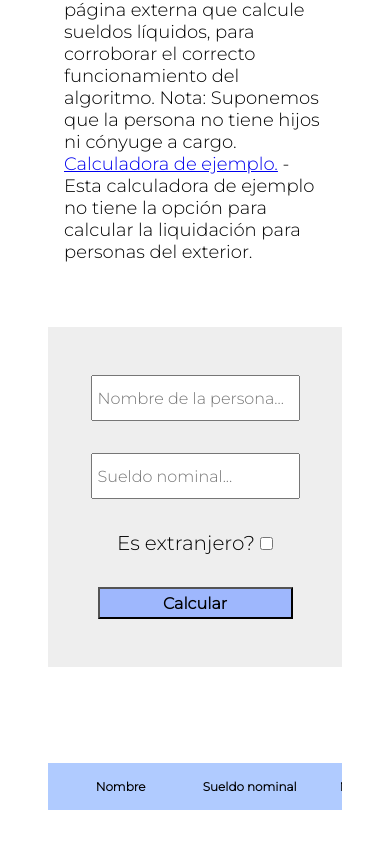
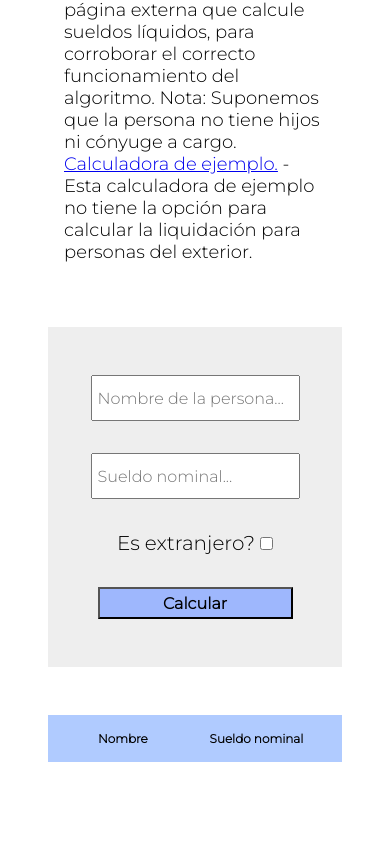
Before and after one commit to mkszymk/calculadoraDeSueldos, a plain HTML site: page index.html in a window 390 px wide. Shown: the part 523-1371 px from the top of the page. After the commit the page ends 1333 px from the top, so only its background shows below. Drawn offline with nearby package versions, Linux system fonts and the light colour scheme.

Commit message:
Mejorado CSS y HTML

```diff
--- a/index.html
+++ b/index.html
@@ -45,9 +45,9 @@
             <p>El sueldo nominal debe ser un número mayor que 0.</p>
         </div>
     </div>
-    <div class="content">
-        <div class="listContainer">
-            <div class="resultList">
+    <div class="content" dir="ltr">
+        <div class="listContainer" dir="ltr">
+            <div class="resultList" dir="ltr">
                 <div class="resultHeader">
                     <p>Nombre</p>
                     <p>Sueldo nominal</p>
--- a/style.css
+++ b/style.css
@@ -33,16 +33,6 @@ ol > li::marker{
     font-weight: bold;
 }
 
-.content{
-    width: 100%;
-}
-
-.resultList{
-    margin: 3rem;
-}
-
-
-
 .formContainer{
     margin: 3rem;
     padding: 2rem;
@@ -55,28 +45,6 @@ ol > li::marker{
     justify-content: space-around;
     align-items: center;
 }
-
-.resultHeader{
-    padding: 1rem;
-    display: grid;
-    grid-template-columns: repeat(7, 1fr);
-    text-align: center;
-    background-color: rgb(176, 203, 255);
-    font-weight: bold;
-    gap: 1rem;
-}
-
-.indivResult{
-    padding: 1rem;
-    display: grid;
-    grid-template-columns: repeat(7, 1fr);
-    text-align: center;
-    background-color: rgb(224, 239, 255);
-    padding: 0.5rem 0 0.5rem 0;
-    gap: 1rem;
-
-}
-
 
 
 #name, #sueldo{
@@ -138,17 +106,38 @@ ol > li::marker{
     }
 }
 
+.resultHeader{
+    padding: 1rem;
+    display: grid;
+    grid-template-columns: repeat(7, 1fr);
+    text-align: center;
+    background-color: rgb(176, 203, 255);
+    font-weight: bold;
+    gap: 1rem;
+    width: calc(100% - 2rem);
+}
+
+.indivResult{
+    display: grid;
+    grid-template-columns: repeat(7, 1fr);
+    text-align: center;
+    background-color: rgb(224, 239, 255);
+    padding: 0.5rem 1rem 0.5rem 1rem;
+    gap: 1rem;
+    width: calc(100% - 2rem);
+}
+
+.content{
+    margin: 3rem;
+}
+
 @media (max-width: 920px){
-    .resultList{
-        min-width: 920px;
-        max-width: 100%;
-        margin-right: 0;
+    .indivResult, .resultHeader{
+        width: 920px;
     }
     .listContainer{
         overflow-x: auto;
-    }
-    .content{
-        width: calc(100% - 3rem);
+        width: calc(100vw - 6rem);
     }
 
     .resultHeader, .indivResult{
```
